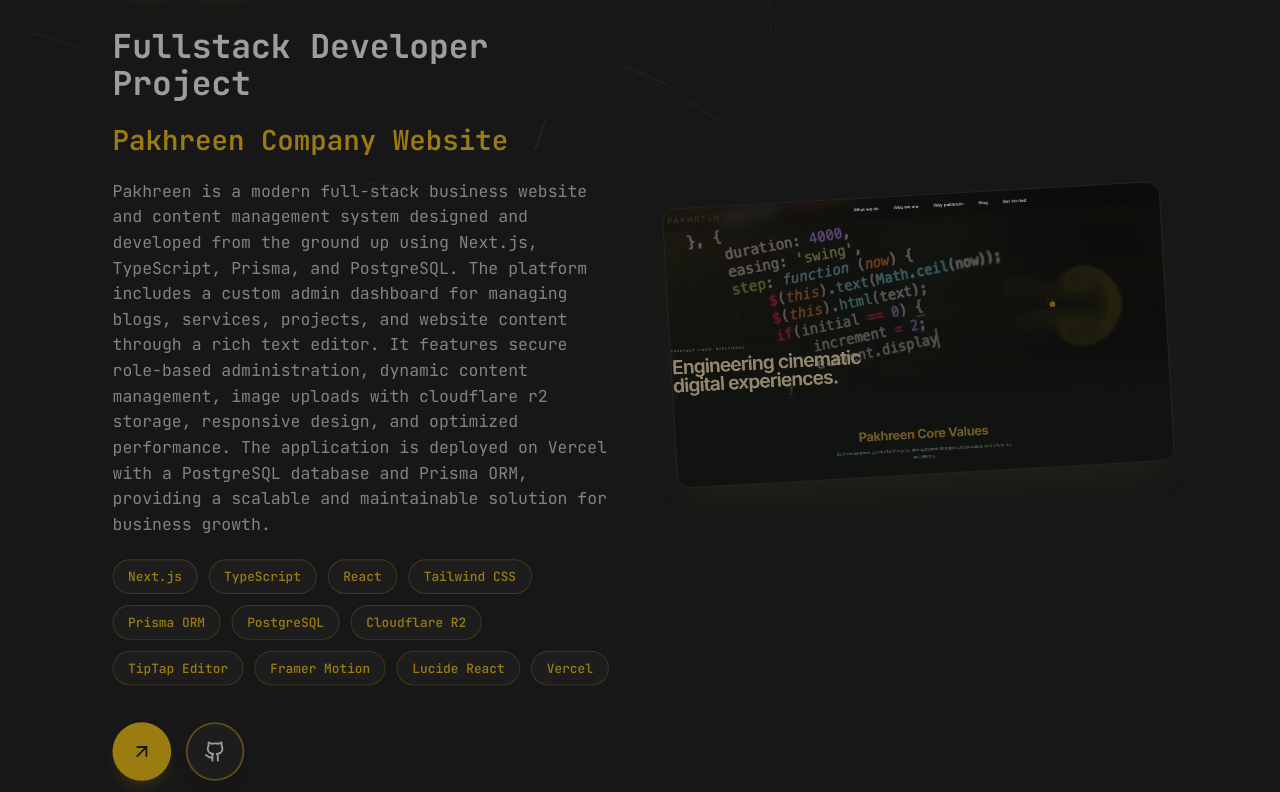
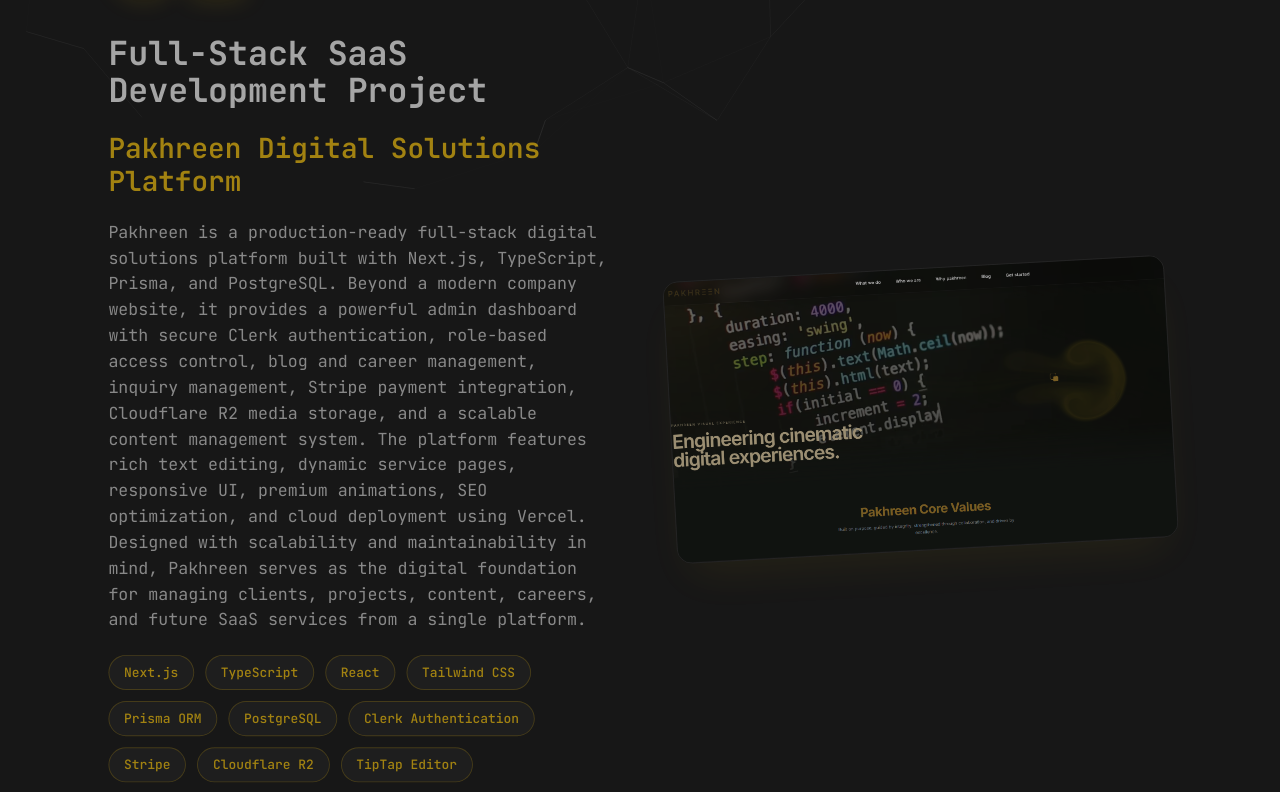
Before and after one commit to marktmng/mark-portfolio, a Next.js app: page /projects in a window 1280 px wide. Shown: the part 584-1376 px from the top of the page. Built offline with nearby package versions, Linux system fonts and the light colour scheme; no server answers.

Commit message:
updated projects

```diff
--- a/app/projects/page.jsx
+++ b/app/projects/page.jsx
@@ -9,10 +9,10 @@ import { PiVideoFill } from "react-icons/pi";
 const projects = [
   {
     num: "01",
-    category: "Fullstack Developer",
-    title: "Pakhreen Company Website",
+    category: "Full-Stack SaaS Development",
+    title: "Pakhreen Digital Solutions Platform",
     description:
-      "Pakhreen is a modern full-stack business website and content management system designed and developed from the ground up using Next.js, TypeScript, Prisma, and PostgreSQL. The platform includes a custom admin dashboard for managing blogs, services, projects, and website content through a rich text editor. It features secure role-based administration, dynamic content management, image uploads with cloudflare r2 storage, responsive design, and optimized performance. The application is deployed on Vercel with a PostgreSQL database and Prisma ORM, providing a scalable and maintainable solution for business growth.",
+      "Pakhreen is a production-ready full-stack digital solutions platform built with Next.js, TypeScript, Prisma, and PostgreSQL. Beyond a modern company website, it provides a powerful admin dashboard with secure Clerk authentication, role-based access control, blog and career management, inquiry management, Stripe payment integration, Cloudflare R2 media storage, and a scalable content management system. The platform features rich text editing, dynamic service pages, responsive UI, premium animations, SEO optimization, and cloud deployment using Vercel. Designed with scalability and maintainability in mind, Pakhreen serves as the digital foundation for managing clients, projects, content, careers, and future SaaS services from a single platform.",
     stack: [
       { name: "Next.js" },
       { name: "TypeScript" },
@@ -20,14 +20,17 @@ const projects = [
       { name: "Tailwind CSS" },
       { name: "Prisma ORM" },
       { name: "PostgreSQL" },
+      { name: "Clerk Authentication" },
+      { name: "Stripe" },
       { name: "Cloudflare R2" },
       { name: "TipTap Editor" },
       { name: "Framer Motion" },
       { name: "Lucide React" },
       { name: "Vercel" },
+      { name: "Cloudflare" },
     ],
     image: "/assets/work/pakhreen.png",
-    live: "https://pakhrin.vercel.app",
+    live: "https://pakhreen.com",
     github: {
       full: "https://github.com/marktmng/pakhrin.git",
     },
@@ -59,21 +62,6 @@ const projects = [
   },
   {
     num: "03",
-    category: "E-commerce Developer",
-    title: "Usthetik Online Store",
-    description:
-      "Usthetik is a modern e-commerce store designed and developed using Shopify. The store focuses on delivering a premium and minimal shopping experience with a strong emphasis on clean UI, responsive design, and smooth navigation. It includes optimized product pages, seamless checkout integration, and secure payment processing. Built to be scalable and user-friendly, the platform ensures efficient product management, reliable order handling, and a consistent brand experience across devices.",
-    stack: [
-      { name: "Shopify" },
-      { name: "Liquid" },
-      { name: "CSS" },
-      { name: "JavaScript" },
-    ],
-    image: "/assets/work/usthetik.png", // replace with your actual image path
-    live: "https://usthetik.com",
-  },
-  {
-    num: "04",
     category: "Fullstack Developer",
     title: "Handi-Hub Web App",
     description:
@@ -97,7 +85,7 @@ const projects = [
     demo: "/assets/videos/handi-hub.mp4",
   },
   {
-    num: "05",
+    num: "04",
     category: "Software Developer",
     title: "Infinite Cloud Service",
     description:
@@ -118,6 +106,21 @@ const projects = [
       full: "https://github.com/sourceinfinitynz/Infinite-Cloud-Service.git",
     },
     // demo: "",
+  },
+  {
+    num: "05",
+    category: "E-commerce Developer",
+    title: "Usthetik Online Store",
+    description:
+      "Usthetik is a modern e-commerce store designed and developed using Shopify. The store focuses on delivering a premium and minimal shopping experience with a strong emphasis on clean UI, responsive design, and smooth navigation. It includes optimized product pages, seamless checkout integration, and secure payment processing. Built to be scalable and user-friendly, the platform ensures efficient product management, reliable order handling, and a consistent brand experience across devices.",
+    stack: [
+      { name: "Shopify" },
+      { name: "Liquid" },
+      { name: "CSS" },
+      { name: "JavaScript" },
+    ],
+    image: "/assets/work/usthetik.png", // replace with your actual image path
+    live: "https://usthetik.com",
   },
   {
     num: "06",
```
